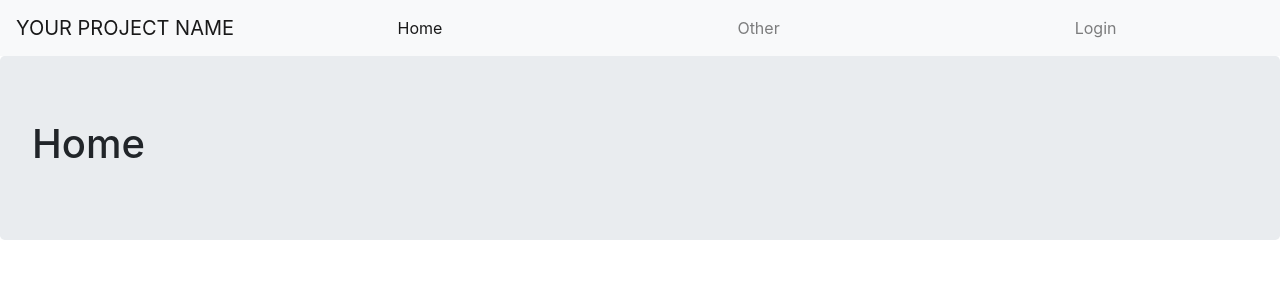
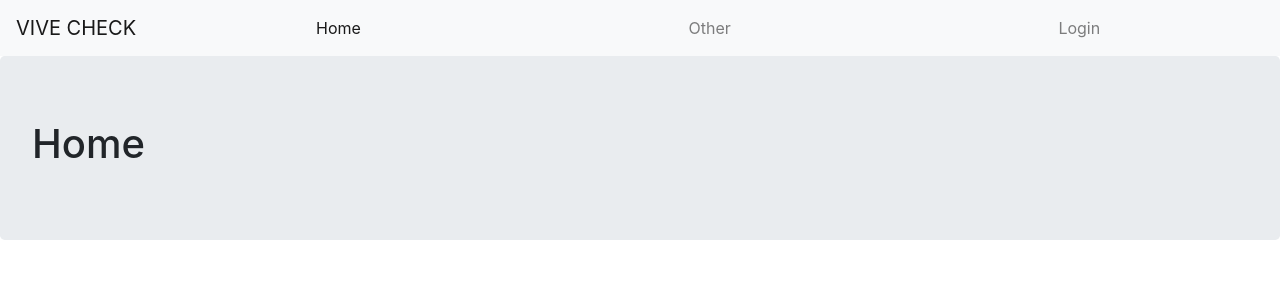
Before and after one commit to KoCusveller/Vibecheck-frontend, a React (Create React App) app: page / in a window 1280 px wide. Shown: the top 300 px of the page. Built offline with nearby package versions, Linux system fonts and the light colour scheme; no server answers.

Commit message:
chnage title in navar to check git pull request

```diff
--- a/src/components/Navigation/index.js
+++ b/src/components/Navigation/index.js
@@ -16,7 +16,7 @@ export default function Navigation() {
   return (
     <Navbar bg="light" expand="lg">
       <Navbar.Brand as={NavLink} to="/">
-        YOUR PROJECT NAME
+        VIVE CHECK
       </Navbar.Brand>
       <Navbar.Toggle aria-controls="basic-navbar-nav" />
       <Navbar.Collapse id="basic-navbar-nav">
```
